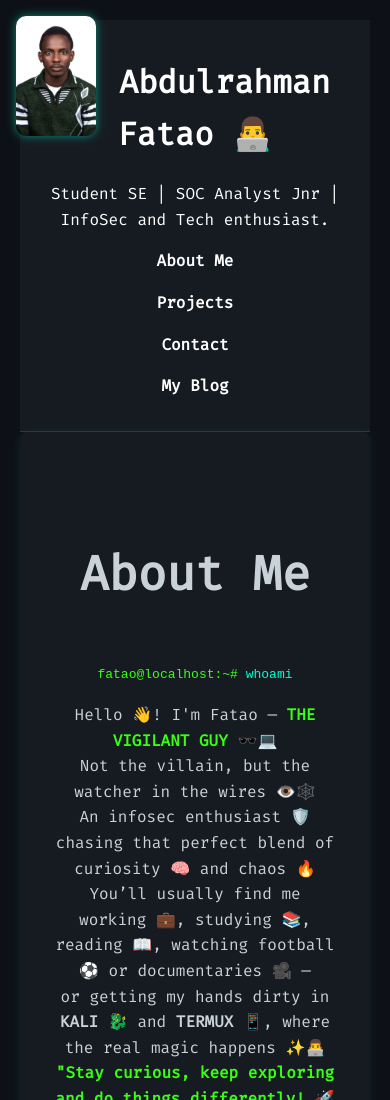
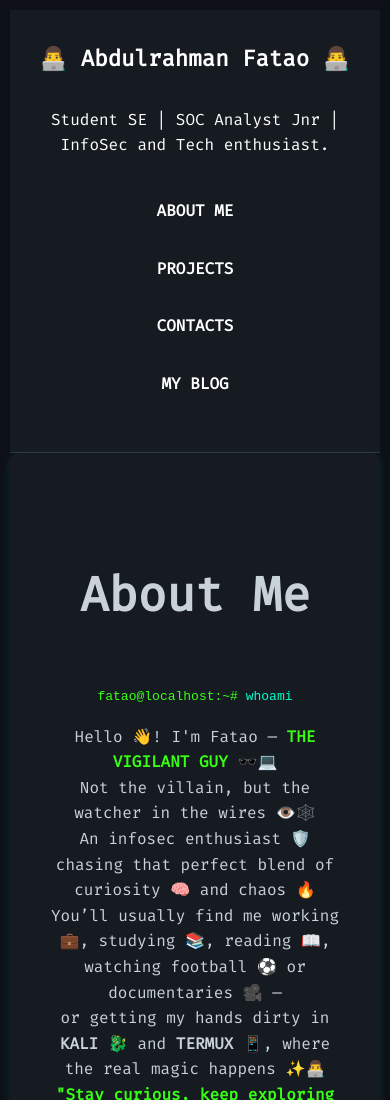
Before and after one commit to Fatao/Fatao.github.io, a plain HTML site: page index.html in a window 390 px wide. Shown: the top 1100 px of the page. Drawn offline with nearby package versions, Linux system fonts and the light colour scheme.

Commit message:
made some changes , remove photo

```diff
--- a/index.html
+++ b/index.html
@@ -16,6 +16,7 @@
     <link rel="stylesheet" href="https://cdnjs.cloudflare.com/ajax/libs/font-awesome/5.15.3/css/all.min.css" />
     <link href="https://unpkg.com/aos@2.3.1/dist/aos.css" rel="stylesheet">
     <link href="https://fonts.googleapis.com/css2?family=Fira+Code&display=swap" rel="stylesheet">
+    <script src="https://unpkg.com/aos@2.3.1/dist/aos.js"></script>
 
 </head>
 
@@ -23,18 +24,18 @@
 <body>
 
     <header class="animate-header">
-<img src="images/profile.jpg" alt="Banner Logo" class="top-left-banner" />
+
   <h1>👨‍💻 Abdulrahman Fatao 👨‍💻</h1>
-  <p>Student SE | SOC Analyst Jnr | InfoSec and Tech enthusiast.</p>
+  <h1 class="typewriter"></h1>Student SE | SOC Analyst Jnr | InfoSec and Tech enthusiast.</p>
 
 
         <nav>
             <ul>
 
-                <li><a href="#about">About Me</a></li>
-                <li><a href="#projects">Projects</a></li>
-                <li><a href="#contact">Contact</a></li>
-                <li><a href="https://medium.com/@fatao" target="_blank">My Blog</a></li> <!-- External link -->
+                <li><a href="#about">ABOUT ME</a></li>
+                <li><a href="#projects">PROJECTS</a></li>
+                <li><a href="#contact">CONTACTS</a></li>
+                <li><a href="https://medium.com/@fatao" target="_blank">MY BLOG</a></li> <!-- External link -->
 
             </ul>
         </nav>
--- a/styles.css
+++ b/styles.css
@@ -6,7 +6,7 @@ body {
     color: #e0e0e0;
     background-color: #0d1117;
     overflow-x: hidden;
-    padding: 20px;
+    padding: 10px;
 }
 
 /* Header Animation */
@@ -36,7 +36,7 @@ nav ul {
     padding: 0;
     display: flex;
     justify-content: center;
-    gap: 2rem;
+    gap: 4rem;
 }
 
 nav a {
@@ -261,7 +261,7 @@ button {
 }
 
 /* Responsive Design */
-@media (max-width: 768px) {
+@media (max-width: 480px) {
   .profile-container {
     flex-direction: column;
     align-items: center;
@@ -319,3 +319,37 @@ h2 {
   text-align: center;
   font-size: 3em; /* Or try 32px, 3rem, etc. */
 }
+
+nav ul {
+  padding: 1rem 0;
+}
+
+nav li {
+  margin: 0.5rem 0;
+}
+
+@media (max-width: 480px) {
+  .top-left-banner {
+    width: 60px;
+    top: 0.5rem;
+    left: 0.5rem;
+  }
+
+  header h1 {
+    font-size: 1.4rem;
+  }
+}
+
+
+.typewriter {
+  overflow: hidden;
+  border-right: 2px solid #39ff14;
+  white-space: nowrap;
+  width: 0;
+  animation: typing 4s steps(40, end) forwards, blink 0.75s step-end infinite;
+}
+
+@keyframes typing {
+  from { width: 0 }
+  to { width: 100% }
+}
```
